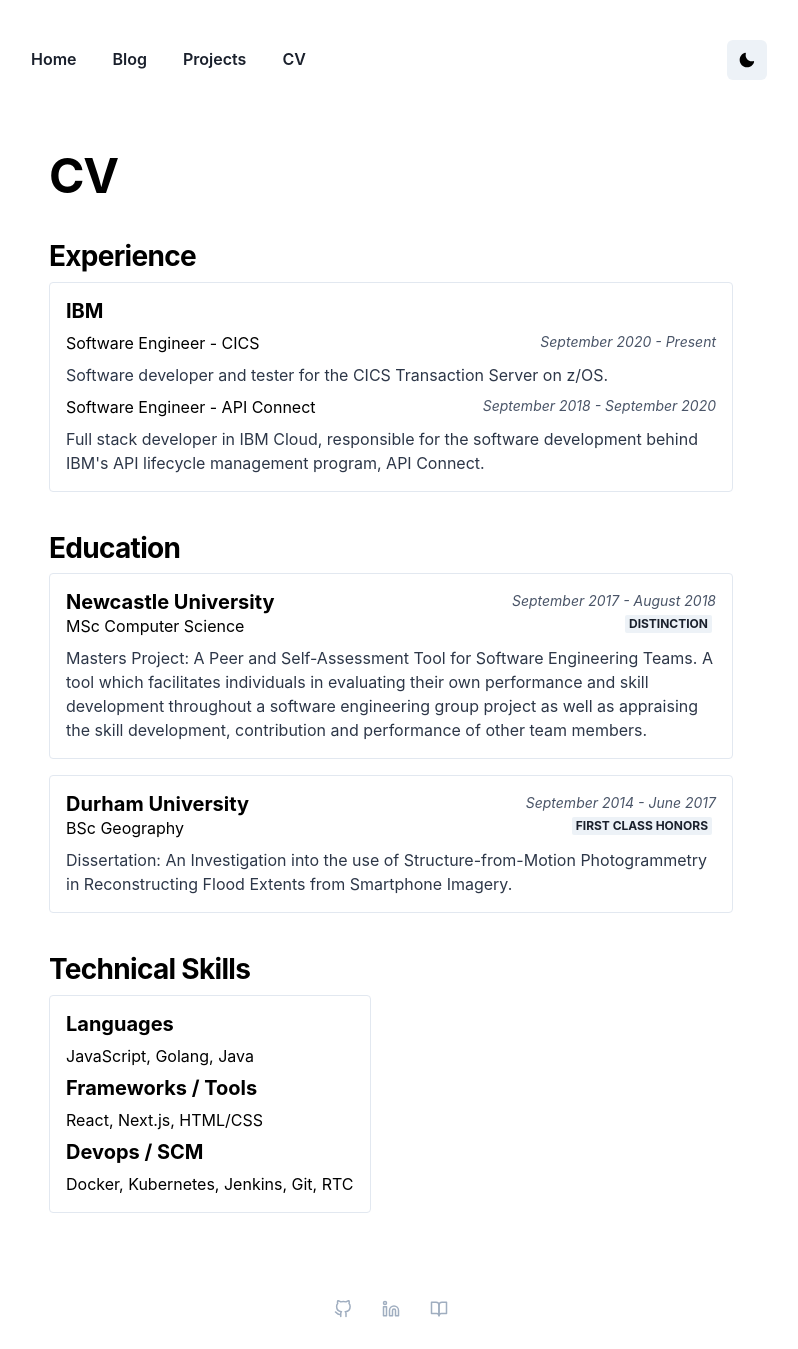
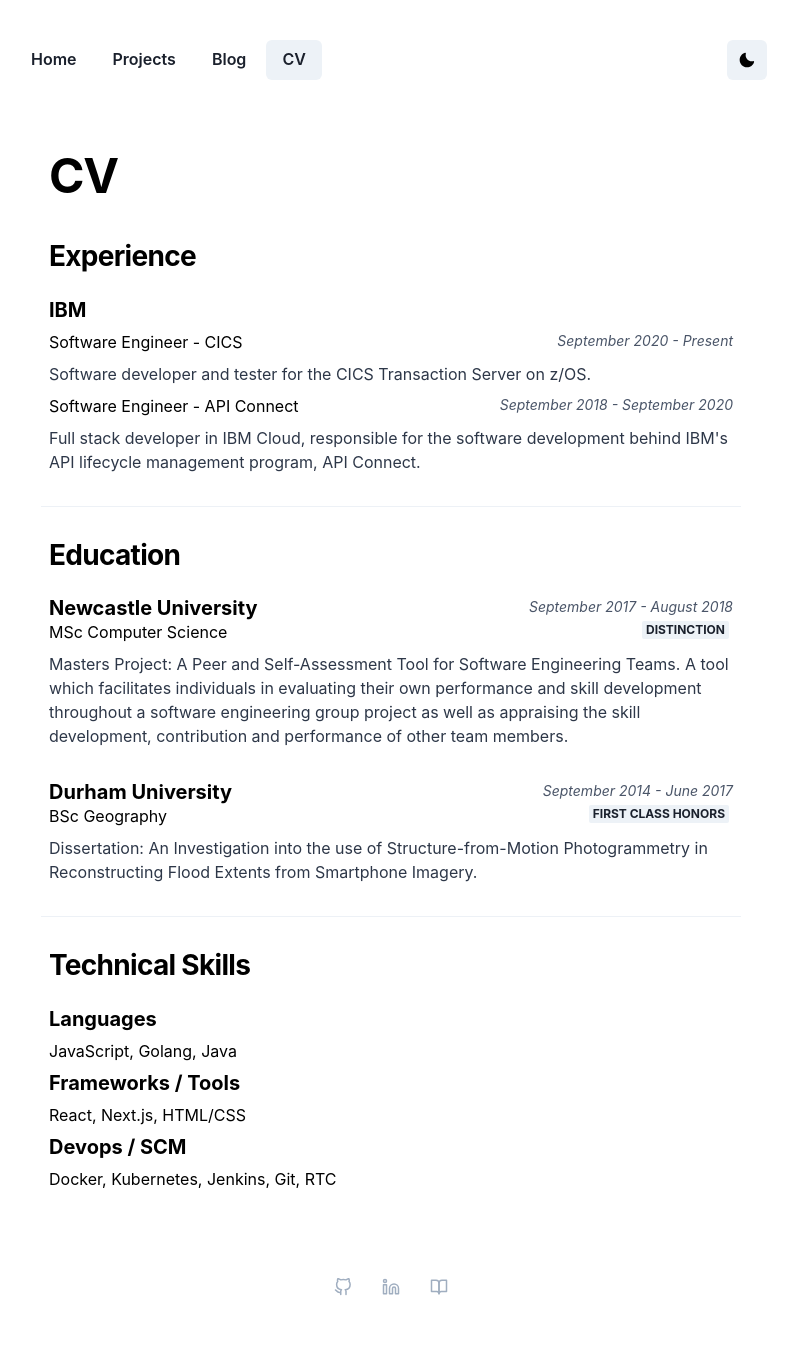
Before and after one commit to mwesterby/michaelwesterby.com, a Next.js app: page /cv in a window 1280 px wide. Shown: the whole page, without its empty margins (249-1047 px from the left). After the commit the page ends 1327 px from the top, so only its background shows below. Built offline with nearby package versions, Linux system fonts and the light colour scheme.

Commit message:
Improvements

```diff
--- a/components/EducationCard.tsx
+++ b/components/EducationCard.tsx
@@ -4,6 +4,7 @@
     Heading,
     Text,
     Flex,
+    Image,
     Link,
     Stack,
     Badge
@@ -25,10 +26,7 @@
 
             <Flex
                 align="center"
-                border="1px solid"
-                borderColor={borderColor[colorMode]}
-                borderRadius={4}
-                p={4}
+                pt={4}
                 m={2}
             >
                 <Stack>
@@ -36,9 +34,7 @@
                         justifyContent="space-between"
                         flexDirection={["column", "row", "row"]}
                     >
-                        <Flex
-                            flexDirection="column"
-                        >
+                        <Flex flexDirection="column">
                             <Heading
                                 as="h4"
                                 size="md"
@@ -48,9 +44,7 @@
                             </Heading>
                             <Text>{degree}</Text>
                         </Flex>
-                        <Flex
-                            flexDirection="column"
-                        >
+                        <Flex flexDirection="column">
                             <Text fontStyle="italic" color="gray.600" fontSize="14px">
                                 {years}
                             </Text>
--- a/components/NavigationBar.tsx
+++ b/components/NavigationBar.tsx
@@ -8,10 +8,13 @@
 import NextLink from 'next/link'
 import styled from '@emotion/styled'
 import DarkModeSwitch from './DarkModeSwitch'
+import { useRouter } from 'next/router'
 
 const NavigationBar = () => {
 
     const { colorMode } = useColorMode();
+    const router = useRouter()
+
     const bgColor = {
         light: 'white',
         dark: '#171717'
@@ -48,22 +51,22 @@
         >
             <Box>
                 <NextLink href="/" passHref>
-                    <Button as='a' variant='ghost' p={[1,2,4]} mr={1} _hover={{ backgroundColor: navHoverBg[colorMode]}}>
+                    <Button as='a' variant='ghost' p={[1,2,4]} mr={1} backgroundColor={router.pathname === '/' ? navHoverBg[colorMode] : null}>
                         Home
                     </Button>
                 </NextLink>
+                <NextLink href="/projects" passHref>
+                    <Button as='a' variant='ghost' p={[1,2,4]} mr={1} backgroundColor={router.pathname === '/projects' ? navHoverBg[colorMode] : null}>
+                        Projects
+                    </Button>
+                </NextLink>
                 <NextLink href="/blog" passHref>
-                    <Button as='a' variant='ghost' p={[1,2,4]} mr={1} _hover={{ backgroundColor: navHoverBg[colorMode]}}>
+                    <Button as='a' variant='ghost' p={[1,2,4]} mr={1} backgroundColor={router.pathname === '/blog' ? navHoverBg[colorMode] : null}>
                         Blog
                     </Button>
                 </NextLink>
-                <NextLink href="/projects" passHref>
-                    <Button as='a' variant='ghost' p={[1,2,4]} mr={1} _hover={{ backgroundColor: navHoverBg[colorMode]}}>
-                        Projects
-                    </Button>
-                </NextLink>
                 <NextLink href="/cv" passHref>
-                    <Button as='a' variant='ghost' p={[1,2,4]} _hover={{ backgroundColor: navHoverBg[colorMode]}}>
+                    <Button as='a' variant='ghost' p={[1,2,4]} backgroundColor={router.pathname === '/cv' ? navHoverBg[colorMode] : null}>
                         CV
                     </Button>
                 </NextLink>
--- a/pages/blog.tsx
+++ b/pages/blog.tsx
@@ -47,7 +47,7 @@
                         px={4}
                     >
                         <Heading letterSpacing="tight" mb={4} as="h1" size="2xl">
-                            Blog ({posts.length} posts)
+                            Blog
                         </Heading>
                         <InputGroup mb={4} mr={4} w="100%">
                             <Input
@@ -59,6 +59,9 @@
                                 <SearchIcon color="gray.300"/>
                             </InputRightElement>
                         </InputGroup>
+                        <Heading letterSpacing="tight" mb={4} as="h3" size="md">
+                            {filteredBlogPosts.length !=1 ? filteredBlogPosts.length + ' Posts' : filteredBlogPosts.length + ' Post'}
+                        </Heading>
                         {!filteredBlogPosts.length && 'No posts found :('}
                         {filteredBlogPosts.map((frontMatter: JSX.IntrinsicAttributes & { title: string; publishedAt: string; summary: string; slug: string }) => <BlogPost key={frontMatter.title} {...frontMatter} />)}
                     </Flex>
--- a/pages/cv.tsx
+++ b/pages/cv.tsx
@@ -5,7 +5,8 @@
     Heading,
     Text,
     Flex,
-    Stack
+    Stack,
+    Divider
 } from '@chakra-ui/react'
 
 import Container from '../components/Container'
@@ -55,10 +56,7 @@
 
                     <Flex
                         align="center"
-                        border="1px solid"
-                        borderColor={borderColor[colorMode]}
-                        borderRadius={4}
-                        p={4}
+                        pt={4}
                         m={2}
                     >
                         <Stack>
@@ -73,14 +71,10 @@
                                 justifyContent="space-between"
                                 flexDirection={["column", "row", "row"]}
                             >
-                                <Flex
-                                    flexDirection="column"
-                                >
+                                <Flex flexDirection="column">
                                     <Text>Software Engineer - CICS</Text>
                                 </Flex>
-                                <Flex
-                                    flexDirection="column"
-                                >
+                                <Flex flexDirection="column">
                                     <Text fontStyle="italic" color="gray.600" fontSize="14px">
                                         September 2020 - Present
                                     </Text>
@@ -91,14 +85,10 @@
                                 justifyContent="space-between"
                                 flexDirection={["column", "row", "row"]}
                             >
-                                <Flex
-                                    flexDirection="column"
-                                >
+                                <Flex flexDirection="column">
                                     <Text>Software Engineer - API Connect</Text>
                                 </Flex>
-                                <Flex
-                                    flexDirection="column"
-                                >
+                                <Flex flexDirection="column">
                                     <Text fontStyle="italic" color="gray.600" fontSize="14px">
                                         September 2018 - September 2020
                                     </Text>
@@ -107,6 +97,7 @@
                             <Text color={textColor[colorMode]}>Full stack developer in IBM Cloud, responsible for the software development behind IBM's API lifecycle management program, API Connect.</Text>
                         </Stack>
                     </Flex>
+                    <Divider mt={6}/>
                     <Heading letterSpacing="tight" mt={8} ml={2} size="lg" fontWeight={700} as="h2">
                         Education
                     </Heading>
@@ -126,15 +117,13 @@
                     >
                         Dissertation: An Investigation into the use of Structure-from-Motion Photogrammetry in Reconstructing Flood Extents from Smartphone Imagery.
                     </EducationCard>
+                    <Divider mt={6}/>
                     <Heading letterSpacing="tight" mt={8} ml={2} size="lg" fontWeight={700} as="h2">
                         Technical Skills
                     </Heading>
                     <Flex
                         align="center"
-                        border="1px solid"
-                        borderColor={borderColor[colorMode]}
-                        borderRadius={4}
-                        p={4}
+                        pt={4}
                         m={2}
                     >
                         <Stack justifyContent='space-around'>
--- a/pages/projects.tsx
+++ b/pages/projects.tsx
@@ -62,7 +62,6 @@
                             badges={['TypeScript', 'Next.js']}
                             src="/images/mw-favicon.png"
                             alt='michaelwesterby.com Icon'
-                            // color={iconColor[colorMode]}
                         >
                             This website! Starting from the Next.js starter template. Deployed using Vercel.
                         </ ProjectCard>
@@ -72,9 +71,8 @@
                             badges={['Swift']}
                             src="/images/swift-icon.png"
                             alt='Swift icon'
-                            // color={iconColor[colorMode]}
                         >
-                            My solutions to the excercises in Apple's free <Link href="https://books.apple.com/gb/book/app-development-with-swift/id1465002990" isExternal color="blue.500">App Development with Swift</Link> textbook.
+                            My solutions to the labs and excercises in Apple's free <Link href="https://books.apple.com/gb/book/app-development-with-swift/id1465002990" isExternal color="blue.500">App Development with Swift</Link> textbook.
                         </ ProjectCard>
                         <ProjectCard
                             title="Project Reunite"
@@ -82,7 +80,6 @@
                             badges={['JavaScript']}
                             src="/images/project-reunite-logo.png"
                             alt='Personal website logo'
-                            // color={iconColor[colorMode]}
                         >
                             Entry to IBM's Call for Code hackathon which placed 1st in the UK competition, and 5th out of 132 teams in the global contest. This was a mobile app to help reunite lost loved ones following a natural disasters.
                         </ProjectCard>
@@ -92,7 +89,6 @@
                             badges={['Java', 'Maven']}
                             src="/images/sudoku.png"
                             alt='Sudoku'
-                            // color={iconColor[colorMode]}
                         >
                             A quick Sudoku solver I created one afternoon, solving Sudoku's in the same way I do.
                         </ProjectCard>
```
Also changed, not shown: pages/index.tsx (+9 -1 lines).
